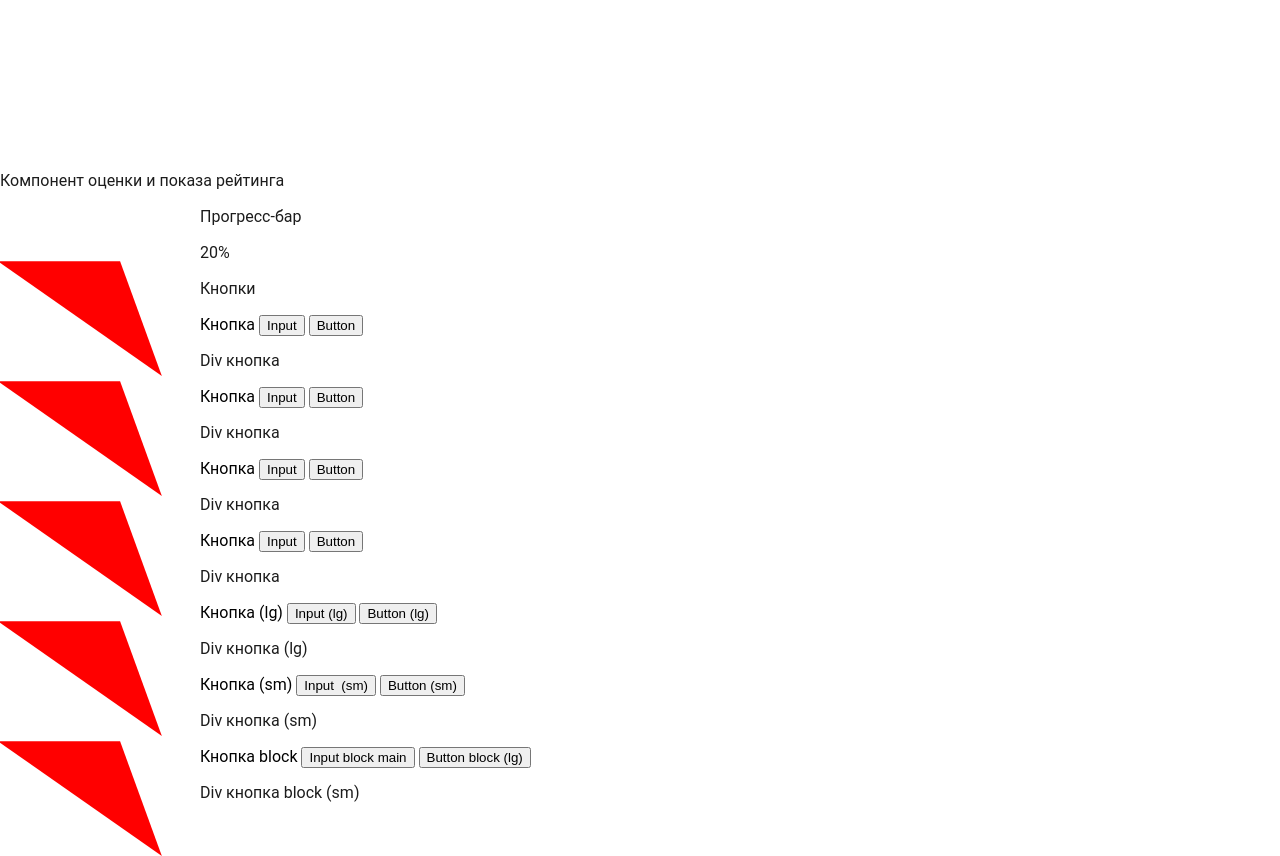
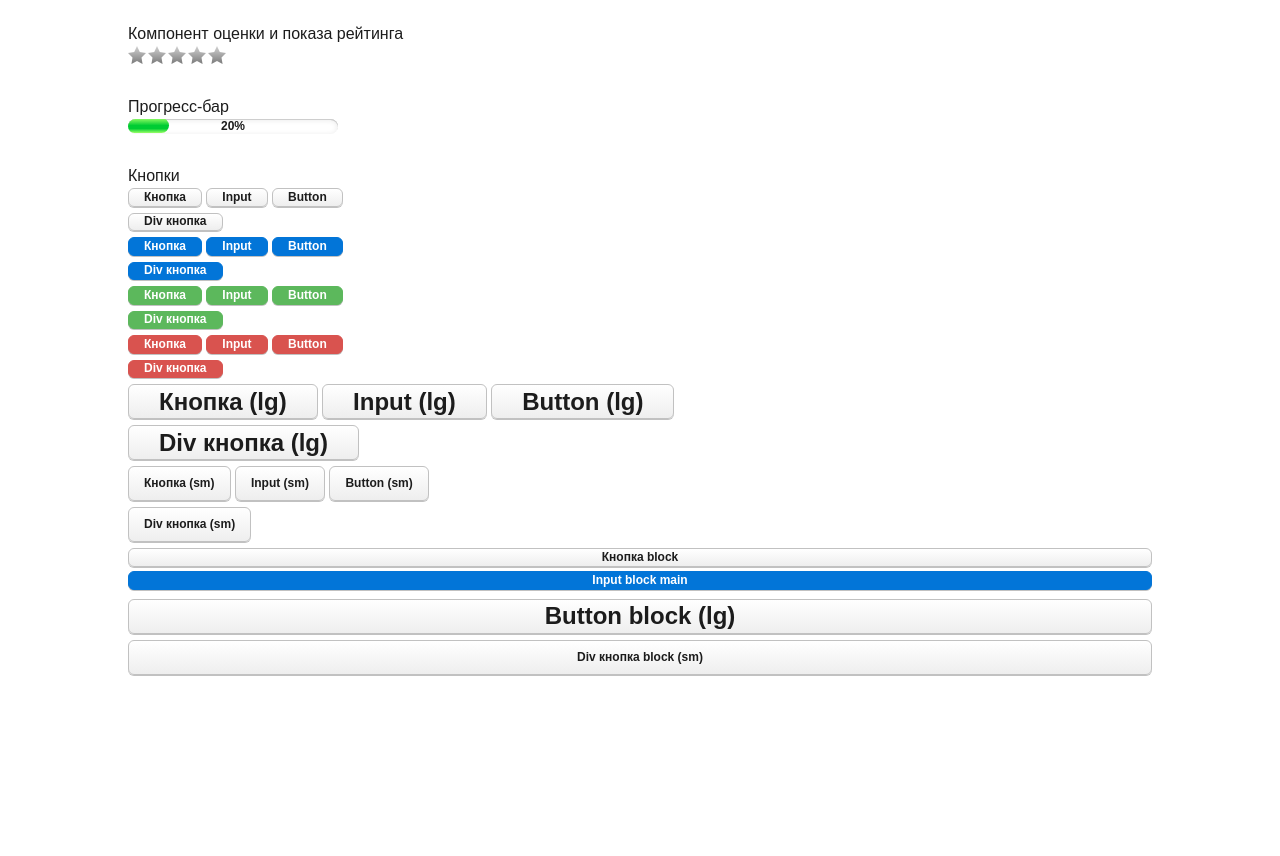
Before and after one commit to IvanovaSofi/Task-01, a website: page index.html in a window 1280 px wide. After the commit the page ends 800 px from the top, so only its background shows below. Drawn offline with Linux system fonts and the light colour scheme.

Commit message:
Change css

```diff
--- a/css/style.css
+++ b/css/style.css
@@ -1,24 +1,29 @@
-[tabindex='-1']:focus {
-  outline: none !important; }
+[tabindex="-1"]:focus {
+  outline: none !important;
+}
 
-[role='button'] {
-  cursor: pointer; }
+[role="button"] {
+  cursor: pointer;
+}
 
 a,
 area,
 button,
-[role='button'],
+[role="button"],
 input,
 label,
 select,
 summary,
 textarea {
-  touch-action: manipulation; }
+  -ms-touch-action: manipulation;
+      touch-action: manipulation;
+}
 
 *,
 *:before,
 *:after {
-  box-sizing: inherit; }
+  box-sizing: inherit;
+}
 
 html {
   box-sizing: border-box;
@@ -28,47 +33,59 @@ html {
   -ms-text-size-adjust: 100%;
   /* stylelint-disable-line  property-no-vendor-prefix */
   min-width: 320px;
-  min-height: 100%; }
+  min-height: 100%;
+}
 
 body {
-  font-family: "Roboto", "Ubuntu", "Droid Sans", "Helvetica Neue", Arial, sans-serif;
+  font-family: Arial, sans-serif;
   font-size: 1.6rem;
-  line-height: 1.5em;
+  line-height: 0.75em;
   color: #1c1c1c;
-  background-color: #fff;
+  background-color: #ffffff;
   margin: 0;
-  min-height: 100%; }
+  min-height: 100%;
+}
 
 a {
-  color: #000000;
+  color: #0275d8;
   text-decoration: none;
-  background-color: transparent; }
-  a:hover, a:focus {
-    color: black;
-    text-decoration: none; }
+  background-color: transparent;
+}
+a:hover,
+a:focus {
+  color: #014c8c;
+  text-decoration: none;
+}
 
 img {
   max-width: 100%;
   height: auto;
-  border: 0; }
+  border: 0;
+}
 
 h1 {
-  font-size: 3.438em; }
+  font-size: 3.438em;
+}
 
 h2 {
-  font-size: 1.875em; }
+  font-size: 1.875em;
+}
 
 h3 {
-  font-size: 1.5em; }
+  font-size: 1.5em;
+}
 
 h4 {
-  font-size: 1.25em; }
+  font-size: 1.25em;
+}
 
 h5 {
-  font-size: 1em; }
+  font-size: 1em;
+}
 
 h6 {
-  font-size: 1em; }
+  font-size: 1em;
+}
 
 h1,
 h2,
@@ -76,22 +93,25 @@ h3,
 h4,
 h5,
 h6 {
-  font-family: "Roboto", "Ubuntu", "Droid Sans", "Helvetica Neue", Arial, sans-serif;
+  font-family: Arial, sans-serif;
   font-weight: 700;
   line-height: 1.4;
-  color: currentColor; }
+  color: currentColor;
+}
 
 h1,
 h2,
 h3 {
-  margin-top: 1.5em;
-  margin-bottom: 0.75em; }
+  margin-top: 0.75em;
+  margin-bottom: 0.375em;
+}
 
 h4,
 h5,
 h6 {
-  margin-top: 0.75em;
-  margin-bottom: 0.75em; }
+  margin-top: 0.375em;
+  margin-bottom: 0.375em;
+}
 
 .p,
 p,
@@ -103,94 +123,116 @@ pre,
 address,
 figure,
 table {
-  margin-top: 0.75em;
-  margin-bottom: 0.75em; }
+  margin-top: 0.375em;
+  margin-bottom: 0.375em;
+}
 
 address {
-  font-style: normal; }
+  font-style: normal;
+}
 
 ul,
 ol {
-  padding-left: 1.8em; }
+  padding-left: 1.8em;
+}
 
 ol ol,
 ul ul,
 ol ul,
 ul ol {
   margin-top: 0;
-  margin-bottom: 0; }
+  margin-bottom: 0;
+}
 
 li {
-  line-height: 1.5em; }
+  line-height: 0.75em;
+}
 
 dt {
-  font-weight: 700; }
+  font-weight: 700;
+}
 
 dd {
-  margin-left: 0; }
+  margin-left: 0;
+}
 dd + dt {
-    margin-top: 0.75em; }
+  margin-top: 0.375em;
+}
 
 hr {
-  margin-top: 1.5em;
-  margin-bottom: 1.5em;
+  margin-top: 0.75em;
+  margin-bottom: 0.75em;
   border: 0;
-  border-top: 1px solid #c1c1c1; }
+  border-top: 1px solid #c1c1c1;
+}
 
 small {
-  font-size: 75%; }
+  font-size: 75%;
+}
 
 sub,
 sup {
-  font-size: 70%; }
+  font-size: 70%;
+}
 
 mark {
   background: #fcf8e3;
-  padding: 0.1em 0.3em; }
+  padding: 0.1em 0.3em;
+}
 
 b,
 strong {
-  font-weight: bolder; }
+  font-weight: bolder;
+}
 
 abbr[title] {
-  border-bottom: 1px dotted; }
+  border-bottom: 1px dotted;
+}
 
 blockquote {
   padding: 0 0 0 0.5em;
   margin-left: 0;
   margin-right: 0;
-  border-left: 1px solid #c1c1c1; }
+  border-left: 1px solid #c1c1c1;
+}
 blockquote p:first-child,
 blockquote ul:first-child,
 blockquote ol:first-child {
-    margin-top: 0; }
+  margin-top: 0;
+}
 blockquote p:last-child,
 blockquote ul:last-child,
 blockquote ol:last-child {
-    margin-bottom: 0; }
+  margin-bottom: 0;
+}
 blockquote footer {
   text-align: right;
-    color: #808080; }
+  color: #808080;
+}
 
 code,
 kbd,
 pre,
 samp {
-  font-family: Menlo, Monaco, Consolas, "Liberation Mono", "Courier New", monospace; }
+  font-family: Menlo, Monaco, Consolas, "Liberation Mono", "Courier New", monospace;
+}
 
 code {
   color: #1c1c1c;
   background-color: #eeeeee;
   padding: 0.06em 0.3em;
-  border-radius: 0.3rem; }
+  border-radius: 0.6rem;
+}
 
 kbd {
   padding: 0.06em 0.3em;
   color: #1c1c1c;
   background-color: #eeeeee;
-  border-radius: 0.3rem; }
+  border-radius: 0.6rem;
+}
 kbd kbd {
-    padding: 0; }
+  padding: 0;
+}
 
 pre {
   display: block;
@@ -198,53 +240,271 @@ pre {
   overflow-x: auto;
   background-color: #e1e1e1;
   padding: 1em;
-  border-radius: 0.3rem;
+  border-radius: 0.6rem;
   border: 1px solid #eeeeee;
   white-space: normal;
   -moz-tab-size: 2;
-       tab-size: 2; }
+    -o-tab-size: 2;
+       tab-size: 2;
+}
+
+.source {
+  width: 0;
+  height: 0;
+  visibility: hidden;
+}
+
+.task {
+  width: 260px;
+  margin: 0 auto;
+  padding: 10px 0 20px;
+}
+.task--01::after {
+  content: "";
+  display: table;
+  clear: both;
+}
 
 .rating {
-  float: left; }
+  float: left;
+}
+.rating::after {
+  content: "";
+  display: table;
+  clear: both;
+}
+.rating__item {
+  cursor: pointer;
+  float: right;
+  margin-right: 2px;
+}
+.rating__star {
+  width: 18px;
+  height: 18px;
+  fill: url("#gray");
+  -o-transition: color 0.2s ease-in-out;
+     transition: color 0.2s ease-in-out;
+}
 
-.rating > input {
-  display: none; }
+input[name="star"] {
+  display: none;
+}
 
-.rating__star {
-  margin: 50px 0;
+input[name="star"]:checked ~ label .rating__star,
+input[name="star"]:focus ~ label .rating__star,
+label:hover ~ label .rating__star,
+svg.rating__star:hover {
+  fill: url("#yellow");
+}
+
+.progress-bar {
   position: relative;
-  display: block;
-  color: linear-gradient(to top, #ff7800, #fbfd45);
-  width: 0px;
-  height: 0px;
-  border-right: 100px solid transparent;
-  border-bottom: 70px  solid red;
-  border-left: 100px solid transparent;
-  transform: rotate(35deg); }
+  width: 210px;
+  height: 15px;
+  box-shadow: 0 1px 0 0 #cecece inset,0 1px 0 0 #cecece inset,0 1px 5px 1px #eeeeee inset;
+  border-radius: 8px;
+  overflow: hidden;
+}
+.progress-bar__inner {
+  width: 20%;
+  height: 100%;
+  position: relative;
+  top: -1px;
+  left: -1px;
+  border-radius: 8px;
+  background-color: #99ff66;
+  background: -o-linear-gradient(bottom, #99ff66 0%, #00cc33 30%, #00cc33 50%, #99ff66 100%);
+  background:    linear-gradient(to top, #99ff66 0%, #00cc33 30%, #00cc33 50%, #99ff66 100%);
+  -webkit-animation: grower 1s linear;
+       -o-animation: grower 1s linear;
+          animation: grower 1s linear;
+  -o-transition: width 0.2s linear;
+     transition: width 0.2s linear;
+}
 
-.rating__star::before {
-  border-bottom: 80px solid red;
-  border-left: 30px solid transparent;
-  border-right: 30px solid transparent;
+.progress-bar__text {
   position: absolute;
-  height: 0;
+  font: bold 12px/14px Arial;
+  top: 0;
+  left: 50%;
+  -webkit-transform: translateX(-50%);
+      -ms-transform: translateX(-50%);
+       -o-transform: translateX(-50%);
+          transform: translateX(-50%);
+}
+
+@-webkit-keyframes grower {
+  0% {
     width: 0;
-  top: -45px;
-  left: -65px;
-  display: block;
-  content: '';
-  transform: rotate(-35deg); }
+  }
+}
 
-.rating__star::after {
-  position: absolute;
-  display: block;
-  color: red;
-  top: 3px;
-  left: -105px;
-  width: 0px;
-  height: 0px;
-  border-right: 100px solid transparent;
-  border-bottom: 70px solid red;
-  border-left: 100px solid transparent;
-  transform: rotate(-70deg);
-  content: ''; }
+@-o-keyframes grower {
+  0% {
+    width: 0;
+  }
+}
+
+@keyframes grower {
+  0% {
+    width: 0;
+  }
+}
+
+.btn {
+  box-sizing: border-box;
+  position: relative;
+  display: inline-block;
+  -webkit-align-items: center;
+  -ms-flex-align: center;
+  -ms-grid-row-align: center;
+          align-items: center;
+  -webkit-justify-content: center;
+  -ms-flex-pack: center;
+          justify-content: center;
+  margin: 0;
+  padding: 0.313em 1.25em;
+  white-space: nowrap;
+  cursor: pointer;
+  vertical-align: middle;
+  -webkit-user-select: none;
+     -moz-user-select: none;
+      -ms-user-select: none;
+          user-select: none;
+  text-align: center;
+  font-size: 0.750em;
+  font-family: inherit;
+  font-weight: 700;
+  line-height: 0.75em;
+  text-decoration: none;
+  text-transform: none;
+  border-radius: 0.6rem;
+  border: 1px solid #c1c1c1;
+  color: #1c1c1c;
+  background-color: #eeeeee;
+  background: -o-linear-gradient(bottom, #eeeeee, #ffffff);
+  background:    linear-gradient(to top, #eeeeee, #ffffff);
+  box-shadow: 0 1px 0 0 #c1c1c1;
+}
+.btn--hover,
+.btn:hover {
+  text-decoration: none;
+  color: #1c1c1c;
+  background: #d5d5d5;
+  border-color: #a2a2a2;
+}
+.btn--active,
+.btn:active,
+.btn:focus {
+  text-decoration: none;
+  outline: 0;
+  box-shadow: none;
+  color: #1c1c1c;
+  background: #c8c8c8;
+  border-color: #969696;
+}
+.btn--disabled,
+.btn:disabled {
+  cursor: not-allowed;
+  opacity: 0.7;
+  color: #1c1c1c;
+  background: #eeeeee;
+  border-color: #c1c1c1;
+}
+.btn--main {
+  color: #ffffff;
+  background: #0275d8;
+  border: 1px solid #0275d8;
+}
+.btn--main--hover,
+.btn--main:hover {
+  color: #ffffff;
+  background: #025aa5;
+  border-color: #01549b;
+}
+.btn--main--active,
+.btn--main:active,
+.btn--main:focus {
+  color: #ffffff;
+  background: #014c8c;
+  border-color: #014682;
+}
+.btn--main--disabled,
+.btn--main:disabled {
+  color: #ffffff;
+  background: #0275d8;
+  border-color: #0275d8;
+}
+.btn--danger {
+  color: #ffffff;
+  background: #d9534f;
+  border: 1px solid #d9534f;
+}
+.btn--danger--hover,
+.btn--danger:hover {
+  color: #ffffff;
+  background: #c9302c;
+  border-color: #c12e2a;
+}
+.btn--danger--active,
+.btn--danger:active,
+.btn--danger:focus {
+  color: #ffffff;
+  background: #b52b27;
+  border-color: #ac2925;
+}
+.btn--danger--disabled,
+.btn--danger:disabled {
+  color: #ffffff;
+  background: #d9534f;
+  border-color: #d9534f;
+}
+.btn--success {
+  color: #ffffff;
+  background: #5cb85c;
+  border: 1px solid #5cb85c;
+}
+.btn--success--hover,
+.btn--success:hover {
+  color: #ffffff;
+  background: #449d44;
+  border-color: #419641;
+}
+.btn--success--active,
+.btn--success:active,
+.btn--success:focus {
+  color: #ffffff;
+  background: #3d8b3d;
+  border-color: #398439;
+}
+.btn--success--disabled,
+.btn--success:disabled {
+  color: #ffffff;
+  background: #5cb85c;
+  border-color: #5cb85c;
+}
+.btn--lg {
+  font-size: 1.5em;
+}
+.btn--sm {
+  font-size: 0.75em;
+  padding-top: 1em;
+  padding-bottom: 1em;
+}
+.btn--block {
+  width: 100%;
+  text-align: center;
+}
+.btn--block + .btn--block {
+  margin-top: 0.375em;
+}
+@media (min-width: 768px) {
+  .task {
+    width: 668px;
+  }
+}
+@media (min-width: 1024px) {
+  .task {
+    width: 1024px;
+  }
+}
```
Lines whose indentation alone changed are shown as unchanged.
